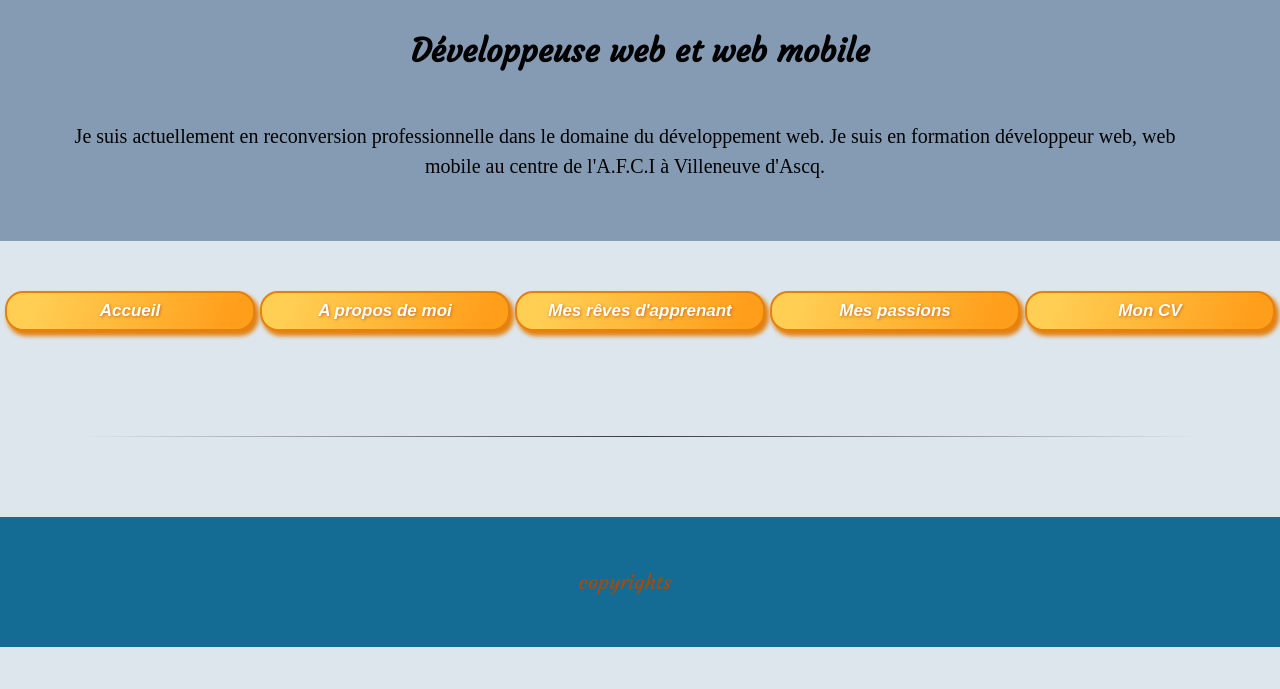
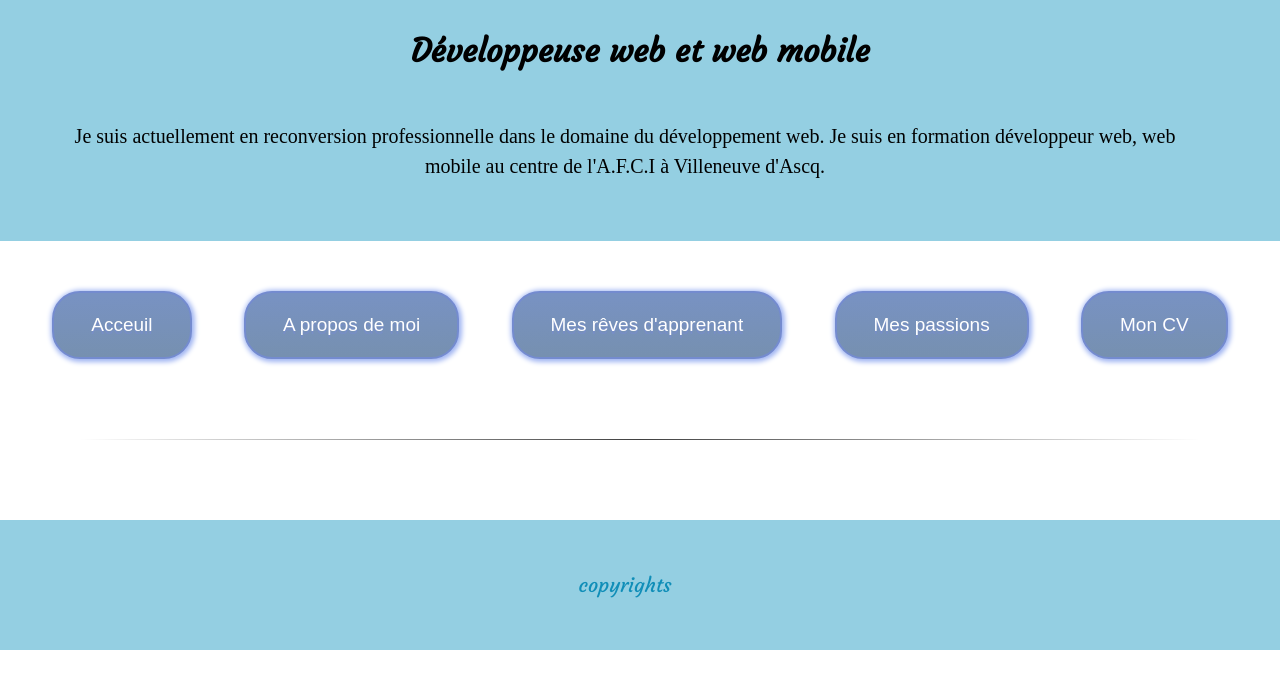
Before and after one commit to Maryam597/About-me.php, a PHP site: page / in a window 1280 px wide. Shown: the top 689 px of the page. Run offline with PHP 8.4, Linux system fonts and the light colour scheme.

Commit message:
php: got it

```diff
--- a/php/css/style.css
+++ b/php/css/style.css
@@ -1,7 +1,6 @@
 body {
     margin: 0;
     display: block;
-    background-color: #DDE6ED;
 }
 
 .container {
@@ -10,14 +9,14 @@ body {
 }
 
 header {
-    background-color: rgb(133, 155, 180);
+    background-color: #94cfe2;
     padding: 10px;
     text-align: center;
     margin-bottom: 50px;
 }
 
-.mybuttons {
-    box-shadow: 3px 4px 4px 1px #e4810f;
+nav a {
+    /* box-shadow: 3px 4px 4px 1px #e4810f;
     background: linear-gradient(109.6deg, rgb(255, 207, 84) 11.2%, rgb(255, 158, 27) 91.1%);
     background-color: #c62d1f;
     border-radius: 18px;
@@ -28,24 +27,40 @@ header {
     font-size: 17px;
     font-weight: bold;
     font-style: italic;
-    padding: 8px 10px;
+    padding: 8px 30px;
     text-decoration: none;
     text-shadow: 1px 1px 3px #ce711b;
-    margin-top: 15px;
-    margin-left: 10px;
+    margin-top: 25px;
+    margin-left: 15px;
     display: flex;
     flex-wrap: wrap;
     row-gap: 10px;
-    width: 250px;
+    width: 200px;
+    height: 30px;
+    padding: 15px;
     margin: auto;
     justify-content: center;
-    margin-bottom: 25px;
+    margin-bottom: 25px; */
+    box-shadow: 1px 1px 5px 2px #9fb4f2;
+	background:linear-gradient(to bottom, #7892c2 5%, #7690b0 100%);
+	background-color:#7892c2;
+	border-radius:28px;
+	border:2px solid #748bcf;
+	display:inline-block;
+	cursor:pointer;
+	color:#ffffff;
+	font-family:Arial;
+	font-size:19px;
+	padding:12px 37px;
+	text-decoration:none;
+	text-shadow:0px 3px 0px #778ec7;
+
 }
 
 
-.mybuttons:hover {
-    background: linear-gradient(179.5deg, rgb(255, 230, 69) 3.3%, rgb(255, 157, 73) 96%);
-    background-color: #ce711b;
+nav a:hover {
+    background:linear-gradient(to bottom, #8fa8c7 5%, #99b1dd 100%);
+	background-color:#97afce;
 }
 
 .mybuttons:active {
@@ -103,13 +118,13 @@ section p {
 
 
     footer {
-        background-color: #146C94;
+        background-color: #94cfe2;
         width: 100%;
         display: flex;
         flex-direction: row;
         justify-content: space-evenly;
         font-family: 'Courgette', cursive;
-        color: #a54a09;
+        color: #108eb8;
         font-size: 20px;
         flex-wrap: wrap;
           }
--- /dev/null
+++ b/php/includes/erreur404.html
@@ -0,0 +1 @@
+<h1>erreur 404</h1>
--- a/php/includes/nav.html
+++ b/php/includes/nav.html
@@ -1,38 +1,17 @@
 <nav>
 
-    <ul>
+  <ul>
 
-      <li>
-        <form action="address=index.html">
-          <button class="mybuttons" type="submit">Accueil</button>
-        </form>
-      </li>
+    <li> <a href="address=index.html" >Acceuil</a></li>
 
-      <li>
-        <form action="address=about-me.html">
-          <button class="mybuttons" type="submit">A propos de moi</button>
-        </form>
-      </li>
+    <li> <a href="address=about-me.html" >A propos de moi</a></li>
 
-      <li>
-        <form action="address=my-dreams.html">
-          <button class="mybuttons" type="submit">Mes rêves d'apprenant</button>
-        </form>
-      </li>
+    <li> <a href="address=my-dreams.html" >Mes rêves d'apprenant</a></li>
 
+    <li> <a href="address=my-passions.html" >Mes passions</a></li>
 
-      <li>
-        <form action="address=my-passions.html">
-          <button class="mybuttons" type="submit">Mes passions</button>
-        </form>
-      </li>
+    <li> <a href="address=cv-fr.pdf" method="get" target="_blank" >Mon CV</a></li>
 
-      <li>
-        <form action="address=cv-fr.pdf" method="get" target="_blank">
-          <button class="mybuttons" type="submit">Mon CV</button>
-        </form>
-      </li>
-
-    </ul>
+</ul>
 
   </nav>
```
Also changed, not shown: php/index.php (+0 -23 lines).
